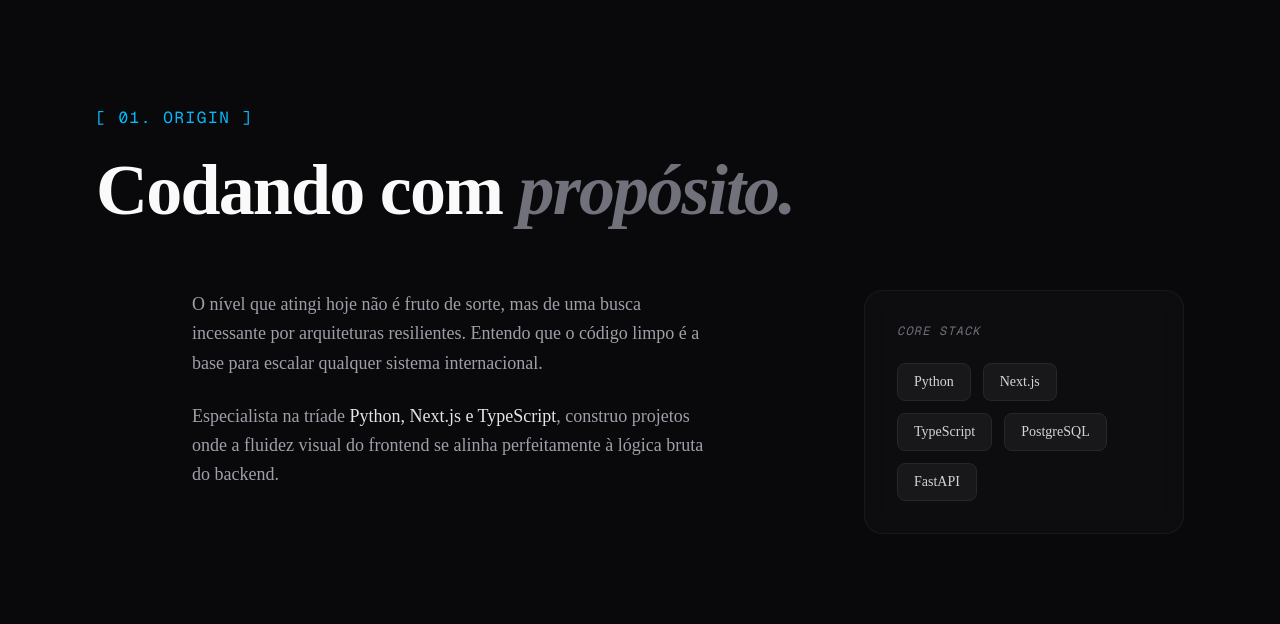
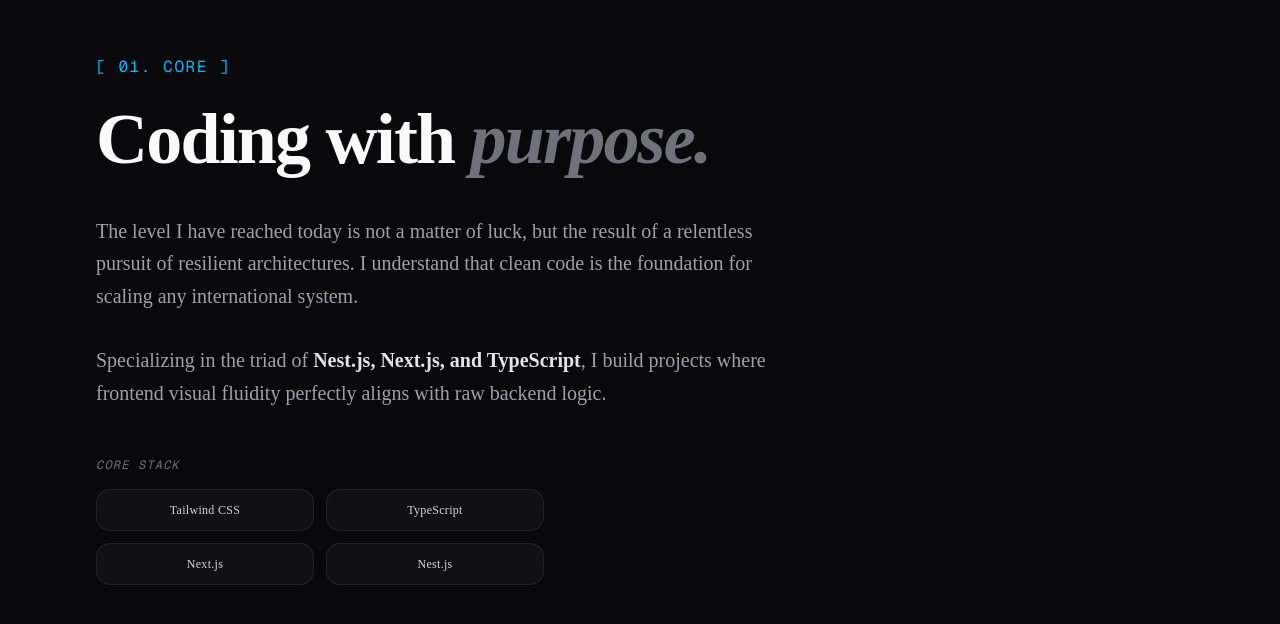
Before and after one commit to henrique-fullstack/Portfolio, a Next.js app: page / in a window 1280 px wide. Shown: the part 880-1504 px from the top of the page. Built offline with nearby package versions, Linux system fonts and the light colour scheme.

Commit message:
feat(about-me): refactor text layout and core tech stacks positioning

```diff
--- a/src/components/Aboutme.tsx
+++ b/src/components/Aboutme.tsx
@@ -1,19 +1,19 @@
 "use client";
 import { motion } from 'framer-motion';
+import CoreStacks from './StackCore';
 
 export default function About() {
   return (
-    // 1. CONTAINER EXTERNO: Cópia idêntica da estrutura do seu Hero
     <section
       id="about"
       className="relative flex min-h-screen flex-col justify-center px-6 py-12 md:px-24 bg-zinc-950 text-zinc-50 overflow-hidden"
     >
-      {/* Detalhe de luz reposicionado para diferenciar do Hero */}
+      {/* Detalhe de luz */}
       <div className="absolute top-1/2 right-1/4 -z-10 h-[300px] w-[300px] -translate-y-1/2 rounded-full bg-indigo-500/5 blur-[120px] pointer-events-none md:h-[500px] md:w-[500px]" />
 
       <div className="w-full max-w-7xl">
 
-        {/* 2. TÍTULO: Ancorado à esquerda com as métricas e fontes exatas do Hero */}
+        {/* TÍTULO */}
         <motion.div
           initial={{ opacity: 0, y: 30 }}
           whileInView={{ opacity: 1, y: 0 }}
@@ -22,52 +22,36 @@ export default function About() {
           className="max-w-4xl space-y-6"
         >
           <h2 className="text-sm font-mono tracking-widest text-sky-400 uppercase md:text-base">
-            [ 01. Origin ]
+            [ 01. Core ]
           </h2>
           <h3 className="text-4xl font-extrabold tracking-tight sm:text-6xl md:text-7xl leading-none">
-            Codando com <span className="text-zinc-500 italic">propósito.</span>
+            Coding with <span className="text-zinc-500 italic">purpose.</span>
           </h3>
         </motion.div>
 
-        {/* 3. GRID ASSIMÉTRICO: 12 colunas para afastar as divs do centro */}
-        <div className="mt-16 grid grid-cols-1 lg:grid-cols-12 gap-12 lg:gap-16 items-start">
+        <div className="mt-10 grid grid-cols-1 lg:grid-cols-12 gap-12 items-start">
 
-          {/* LADO ESQUERDO: Texto recuado usando lg:col-start-2 */}
       <motion.div
         initial={{ opacity: 0, x: -30 }}
         whileInView={{ opacity: 1, x: 0 }}
         viewport={{ once: false, amount: 0.3 }}
         transition={{ duration: 0.6, ease: "easeOut", delay: 0.1 }}
-            className="lg:col-span-6 lg:col-start-2 space-y-6"
+        className="lg:col-span-8 lg:col-start-1 space-y-8"
       >
-            {/* Usando o mesmo max-w-xl e text-zinc-400 do parágrafo do Hero */}
-            <p className="max-w-xl text-base text-zinc-400 md:text-lg font-light leading-relaxed">
-              O nível que atingi hoje não é fruto de sorte, mas de uma busca incessante por
-              arquiteturas resilientes. Entendo que o código limpo é a base para escalar qualquer sistema internacional.
+        <p className="max-w-2xl text-lg text-zinc-400 md:text-xl font-light leading-relaxed">
+          The level I have reached today is not a matter of luck, but the result of a relentless pursuit of
+          resilient architectures. I understand that clean code is the foundation for scaling any international system.
         </p>
-            <p className="max-w-xl text-base text-zinc-400 md:text-lg font-light leading-relaxed">
-              Especialista na tríade <span className="text-zinc-200 font-medium">Python, Next.js e TypeScript</span>, construo
-              projetos onde a fluidez visual do frontend se alinha perfeitamente à lógica bruta do backend.
+        <p className="max-w-2xl text-lg text-zinc-400 md:text-xl font-light leading-relaxed">
+          Specializing in the triad of <span className="text-zinc-200 font-semibold">Nest.js, Next.js, and TypeScript</span>, I build
+          projects where frontend visual fluidity perfectly aligns with raw backend logic.
         </p>
-          </motion.div>
 
-          {/* LADO DIREITO: Card ancorado nas colunas finais */}
-          <motion.div
-            initial={{ opacity: 0, x: 30 }}
-            whileInView={{ opacity: 1, x: 0 }}
-            viewport={{ once: false, amount: 0.3 }}
-            transition={{ duration: 0.6, ease: "easeOut", delay: 0.2 }}
-            className="lg:col-span-4 lg:col-start-9 p-8 rounded-2xl bg-zinc-900/30 border border-zinc-800/50 backdrop-blur-md"
-          >
-            <h4 className="text-xs font-mono text-zinc-500 uppercase mb-6 italic tracking-widest">
+        <div className="pt-4 max-w-md">
+          <h4 className="text-xs font-mono text-zinc-500 uppercase mb-4 italic tracking-widest">
             Core Stack
           </h4>
-            <div className="flex flex-wrap gap-3">
-              {['Python', 'Next.js', 'TypeScript', 'PostgreSQL', 'FastAPI'].map(tech => (
-                <span key={tech} className="px-4 py-2 rounded-md bg-zinc-900 border border-zinc-800 text-sm font-medium text-zinc-300">
-                  {tech}
-                </span>
-              ))}
+          <CoreStacks />
         </div>
       </motion.div>
 
--- a/src/components/Hero.tsx
+++ b/src/components/Hero.tsx
@@ -40,7 +40,7 @@ export default function Hero() {
         >
           I build robust, logical, and scalable architectures. Specialist in
           transforming complex problems into clean, efficient systems using
-          Python, Next.js, and TypeScript.
+          Nest.js, Next.js, and TypeScript.
         </motion.p>
 
         {/* Call to Action (Buttons) */}
--- /dev/null
+++ b/src/components/StackCore.tsx
@@ -0,0 +1,20 @@
+import { skillsData } from './config/skills';
+
+export default function CoreStacks() {
+  // Filtra apenas as que você marcou como principais (isCore: true)
+  const coreSkills = skillsData.filter(skill => skill.isCore);
+
+  return (
+    // grid-cols-2 cria duas colunas perfeitas. gap-3 dá o espaçamento ideal.
+    <div className="grid grid-cols-2 gap-3 w-full">
+      {coreSkills.map(skill => (
+        <div
+          key={skill.name}
+          className="flex items-center justify-center px-4 py-3 bg-zinc-900/60 border border-zinc-800/80 rounded-xl text-xs font-medium tracking-wide text-zinc-300 hover:border-zinc-700/80 transition-colors duration-200"
+        >
+          {skill.name}
+        </div>
+      ))}
+    </div>
+  );
+}
--- /dev/null
+++ b/src/components/config/skills.ts
@@ -0,0 +1,25 @@
+import { Skill } from '../types/skill';
+
+export const skillsData: Skill[] = [
+    // Frontend
+    { name: 'HTML', icon: '/icons/html5.svg', level: 'advanced', isCore: false, category: 'frontend' },
+    { name: 'CSS', icon: '/icons/css3.svg', level: 'advanced', isCore: false, category: 'frontend' },
+    { name: 'JavaScript', icon: '/icons/javascript.svg', level: 'advanced', isCore: false, category: 'frontend' },
+    { name: 'Tailwind CSS', icon: '/icons/tailwind.svg', level: 'advanced', isCore: true, category: 'frontend' },
+    { name: 'TypeScript', icon: '/icons/typescript.svg', level: 'advanced', isCore: true, category: 'frontend' },
+    { name: 'React', icon: '/icons/react.svg', level: 'advanced', isCore: false, category: 'frontend' },
+    { name: 'Next.js', icon: '/icons/nextjs.svg', level: 'advanced', isCore: true, category: 'frontend' },
+
+    // Backend
+    { name: 'Python', icon: '/icons/python.svg', level: 'advanced', isCore: false, category: 'backend' },
+    { name: 'FastAPI', icon: '/icons/fastapi.svg', level: 'advanced', isCore: false, category: 'backend' },
+    { name: 'Node.js', icon: '/icons/nodejs.svg', level: 'advanced', isCore: false, category: 'backend' },
+    { name: 'Nest.js', icon: '/icons/nestjs.svg', level: 'advanced', isCore: true, category: 'backend' },
+    { name: 'Express', icon: '/icons/express.svg', level: 'advanced', isCore: false, category: 'backend' },
+
+    // Database and Tools
+    { name: 'SQLite', icon: '/icons/sqlite.svg', level: 'intermediate', isCore: false, category: 'database' },
+    { name: 'PostgreSQL', icon: '/icons/postgresql.svg', level: 'intermediate', isCore: false, category: 'database' },
+    { name: 'Docker', icon: '/icons/docker.svg', level: 'intermediate', isCore: false, category: 'tool' },
+    { name: 'Git', icon: '/icons/git.svg', level: 'intermediate', isCore: false, category: 'tool' },
+]
--- /dev/null
+++ b/src/components/types/skill.ts
@@ -0,0 +1,7 @@
+export interface Skill {
+  name: string;
+  icon?: string;
+  level?: 'beginner' | 'intermediate' | 'advanced';
+  isCore: boolean;
+  category: 'frontend' | 'backend' | 'tool' | 'database';
+};
```
Lines whose indentation alone changed are shown as unchanged.
